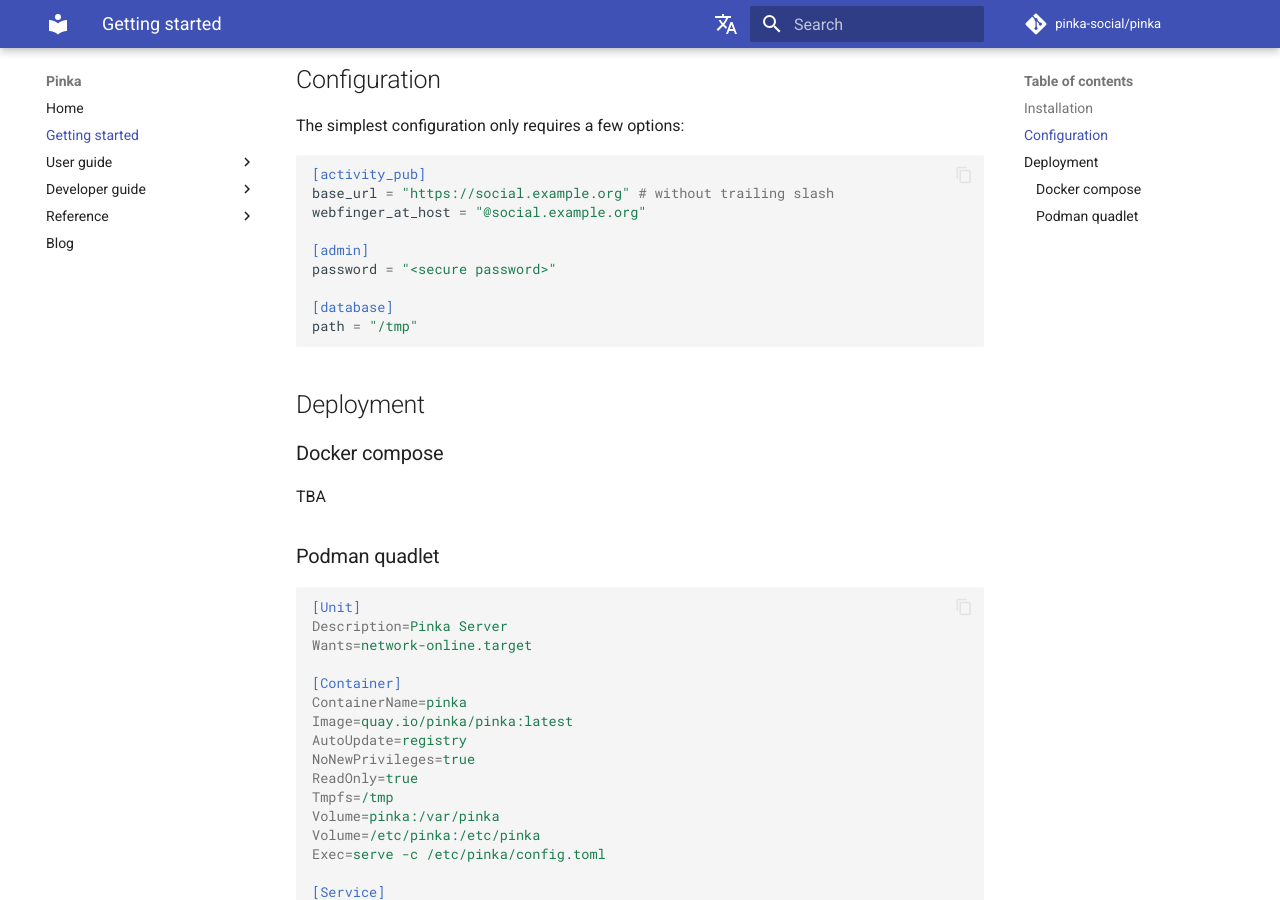
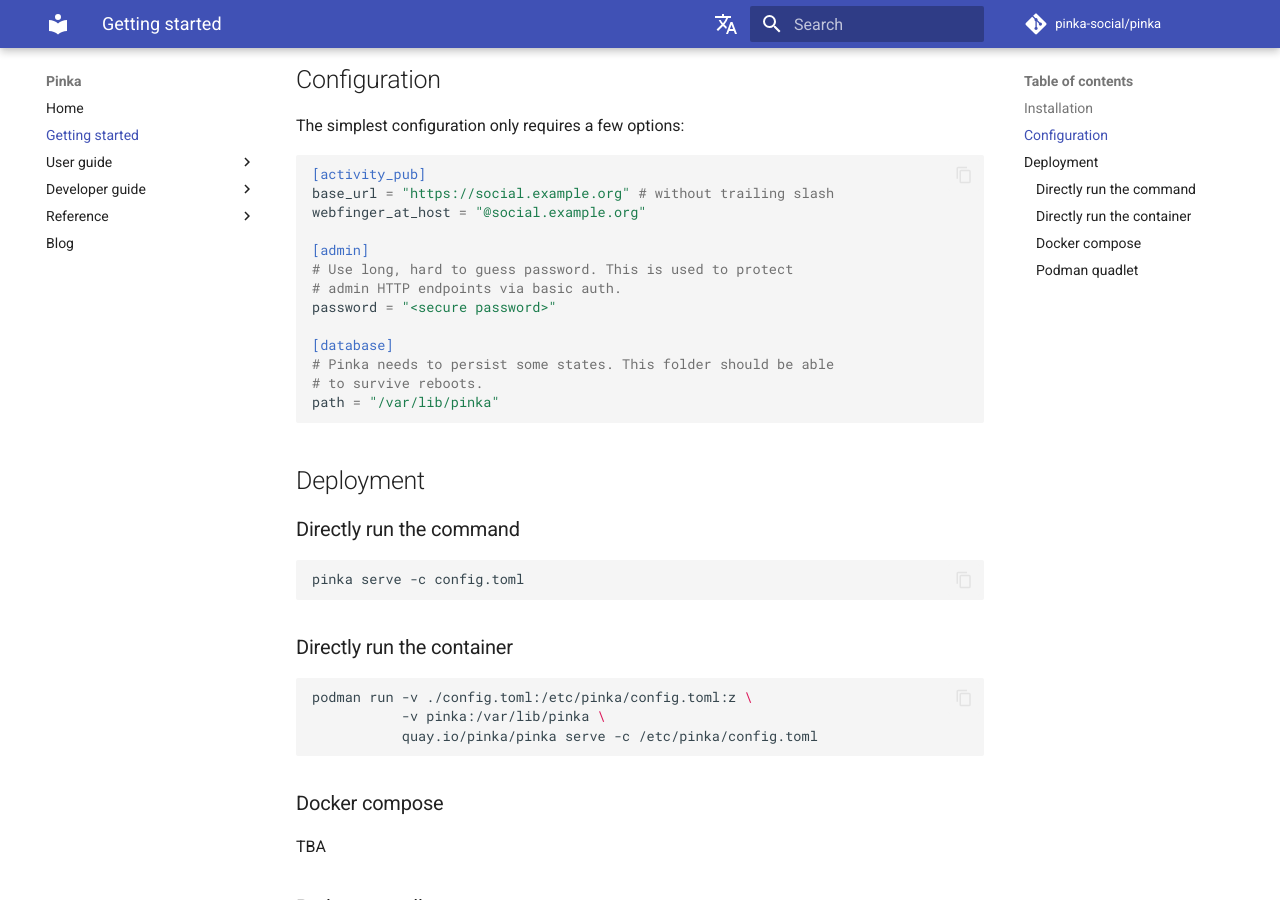
Before and after one commit to pinka-social/pinka, an MkDocs documentation site: the page built from docs/docs/getting-started.md, in a window 1280 px wide and 900 px high, scrolled down 358 px. Built offline with MkDocs 1.6.1 and Material for MkDocs 9.7.7, drawn with Linux system fonts in a browser that asks for light colours; comment, search, counter and statistics services are not loaded.

Commit message:
docs: update getting started instruction

````diff
--- a/docs/docs/getting-started.md
+++ b/docs/docs/getting-started.md
@@ -18,13 +18,31 @@ base_url = "https://social.example.org" # without trailing slash
 webfinger_at_host = "@social.example.org"
 
 [admin]
+# Use long, hard to guess password. This is used to protect
+# admin HTTP endpoints via basic auth.
 password = "<secure password>"
 
 [database]
-path = "/tmp"
+# Pinka needs to persist some states. This folder should be able
+# to survive reboots.
+path = "/var/lib/pinka"
 ```
 
 ## Deployment
+
+### Directly run the command
+
+```bash
+pinka serve -c config.toml
+```
+
+### Directly run the container
+
+```bash
+podman run -v ./config.toml:/etc/pinka/config.toml:z \
+           -v pinka:/var/lib/pinka \
+           quay.io/pinka/pinka serve -c /etc/pinka/config.toml
+```
 
 ### Docker compose
 
````
